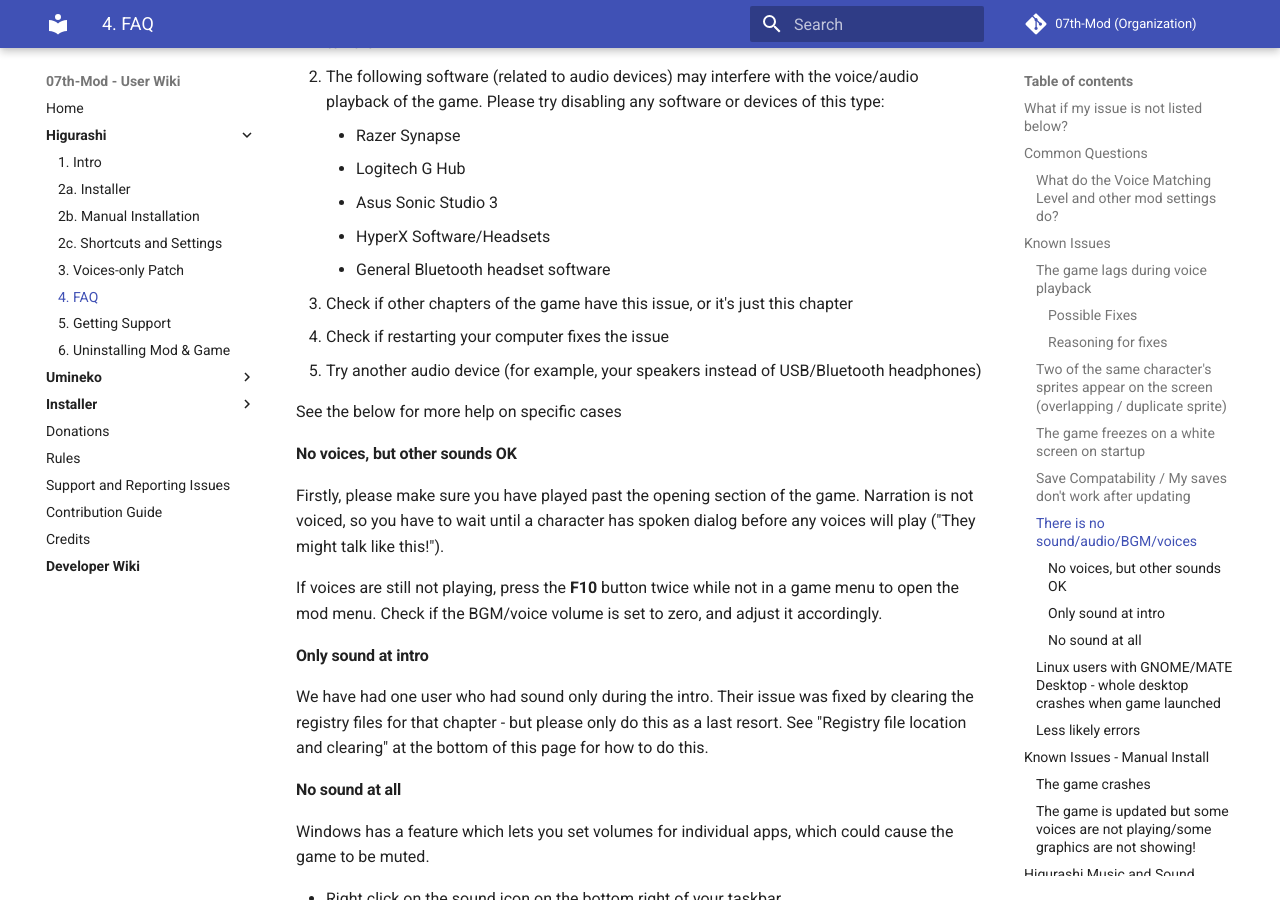
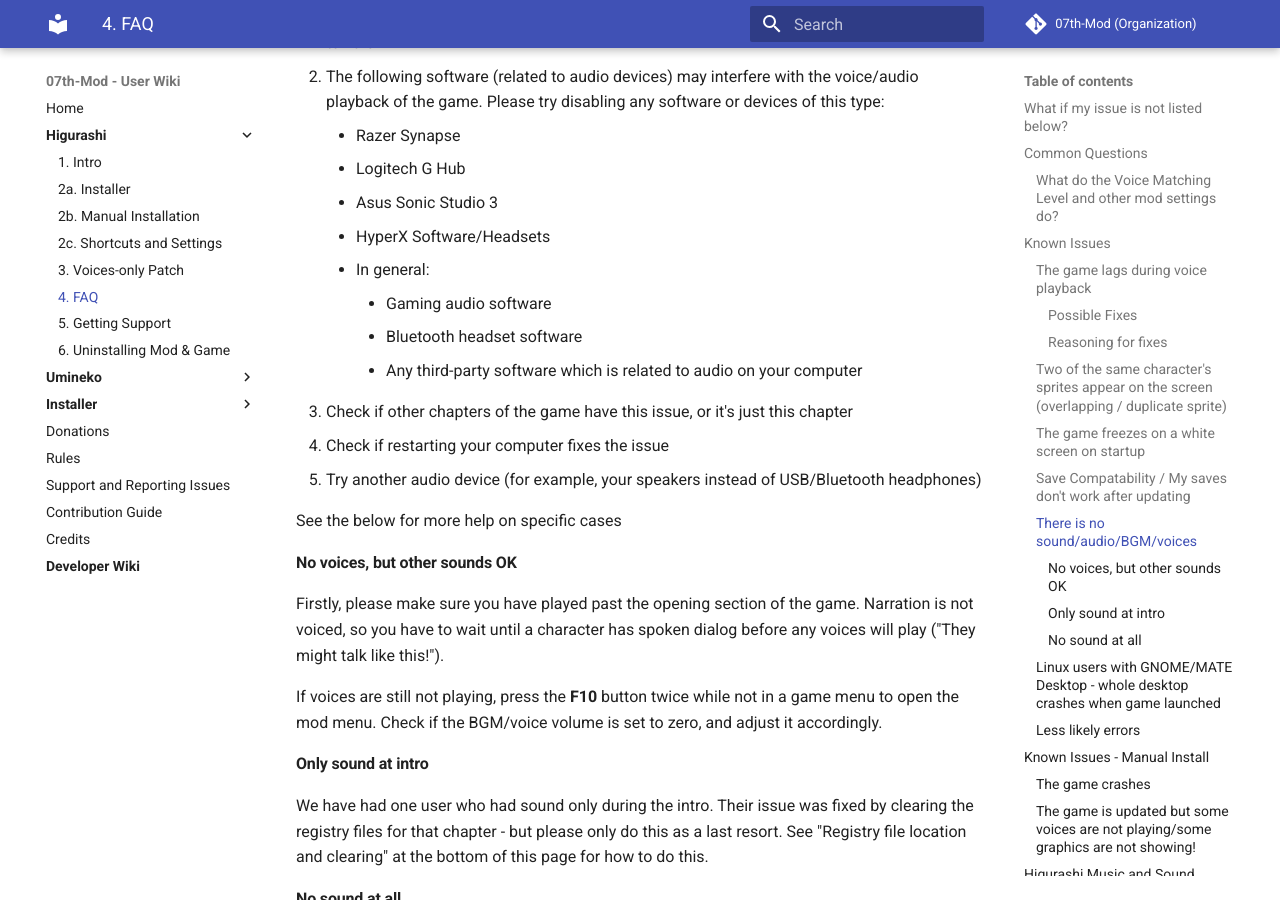
Before and after one commit to 07th-mod/wiki, an MkDocs documentation site: the page built from docs/Higurashi/FAQ.md, in a window 1280 px wide and 900 px high, scrolled down 2170 px. Built offline with MkDocs 1.6.1 and Material for MkDocs 9.7.7, drawn with Linux system fonts in a browser that asks for light colours.

Commit message:
Add generic examples to problematic audio software list

```diff
--- a/docs/Higurashi/FAQ.md
+++ b/docs/Higurashi/FAQ.md
@@ -70,7 +70,10 @@
     - Logitech G Hub
     - Asus Sonic Studio 3
     - HyperX Software/Headsets
-    - General Bluetooth headset software
+    - In general:
+          - Gaming audio software
+          - Bluetooth headset software
+          - Any third-party software which is related to audio on your computer
 3. Check if other chapters of the game have this issue, or it's just this chapter
 4. Check if restarting your computer fixes the issue
 5. Try another audio device (for example, your speakers instead of USB/Bluetooth headphones)
```
